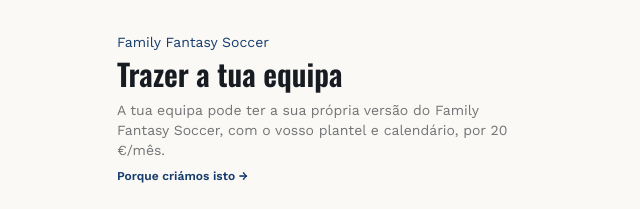
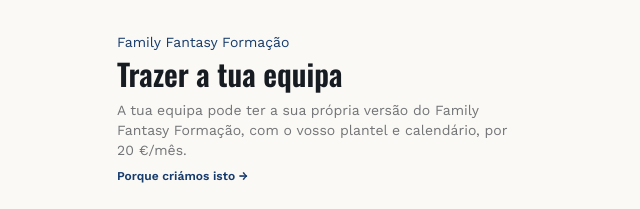
Before and after one commit to ipedronmartins-hue/Family-fantasy-football, a Next.js app: page /registar-equipa in a window 1280 px wide. Shown: the top 209 px of the page, without its empty margins (319-959 px from the left). Built offline with nearby package versions, Linux system fonts and the light colour scheme.

Commit message:
Renomear Family Fantasy Soccer para Family Fantasy Formacao em toda a app

```diff
--- a/app/[teamSlug]/page.tsx
+++ b/app/[teamSlug]/page.tsx
@@ -114,7 +114,7 @@
           Tu jogas na bancada.
         </h1>
         <p className="mt-3 text-sm text-white/80">
-          Bem-vindo ao Family Fantasy Soccer — a competição dos pais do {team.clubName} {team.teamName}.
+          Bem-vindo ao Family Fantasy Formação — a competição dos pais do {team.clubName} {team.teamName}.
           Escolhe os teus 11, o teu capitão, e tenta antecipar o que vai acontecer dentro das
           quatro linhas em cada jornada.
         </p>
@@ -233,7 +233,7 @@
               Mais do que um jogo
             </h2>
             <p className="mb-3 text-sm text-ink/70">
-              O Family Fantasy Soccer foi criado para aproximar os pais da equipa — mas tem
+              O Family Fantasy Formação foi criado para aproximar os pais da equipa — mas tem
               também um segundo objetivo: ajudar a nossa equipa. Pedimos a quem quiser
               participar um contributo de <strong>3 a 5 € por mês / família</strong>, que ajuda a
               suportar despesas do dia a dia, como:
--- a/app/[teamSlug]/plantel/page.tsx
+++ b/app/[teamSlug]/plantel/page.tsx
@@ -25,7 +25,7 @@
         </p>
         <h1 className="mt-1 font-display text-3xl font-semibold">Plantel</h1>
         <p className="mt-2 text-sm text-white/80">
-          {roster.length} atletas convocáveis para o Family Fantasy Soccer.
+          {roster.length} atletas convocáveis para o Family Fantasy Formação.
         </p>
       </header>
 
--- a/app/layout.tsx
+++ b/app/layout.tsx
@@ -19,13 +19,13 @@
 });
 
 export const metadata: Metadata = {
-  title: "Family Fantasy Soccer",
+  title: "Family Fantasy Formação",
   description: "O Fantasy Football privado dos pais.",
   manifest: "/manifest.webmanifest",
   appleWebApp: {
     capable: true,
     statusBarStyle: "default",
-    title: "Family Fantasy Soccer",
+    title: "Family Fantasy Formação",
   },
   icons: {
     icon: [
--- a/app/login/page.tsx
+++ b/app/login/page.tsx
@@ -70,7 +70,7 @@
 
   return (
     <div className="mx-auto flex w-full max-w-md flex-1 flex-col justify-center px-5 pb-20">
-      <p className="text-sm text-blue">Family Fantasy Soccer</p>
+      <p className="text-sm text-blue">Family Fantasy Formação</p>
       <h1 className="mt-1 font-display text-3xl font-semibold text-ink">Entrar</h1>
       <p className="mt-2 text-sm text-ink/60">
         Sem palavra-passe — enviamos-te um código de acesso por email.
--- a/app/manifest.ts
+++ b/app/manifest.ts
@@ -2,8 +2,8 @@
 
 export default function manifest(): MetadataRoute.Manifest {
   return {
-    name: "Family Fantasy Soccer",
-    short_name: "FFSoccer",
+    name: "Family Fantasy Formação",
+    short_name: "FFFormação",
     description: "O Fantasy Football privado dos pais.",
     start_url: "/",
     scope: "/",
--- a/app/page.tsx
+++ b/app/page.tsx
@@ -15,7 +15,7 @@
 
   return (
     <div className="mx-auto flex w-full max-w-md flex-1 flex-col px-5 pb-10 pt-8">
-      <p className="text-sm text-blue">Family Fantasy Soccer</p>
+      <p className="text-sm text-blue">Family Fantasy Formação</p>
       <h1 className="mt-1 font-display text-3xl font-semibold text-ink">
         Porque criámos esta plataforma
       </h1>
--- a/app/registar-equipa/page.tsx
+++ b/app/registar-equipa/page.tsx
@@ -38,10 +38,10 @@
 
   return (
     <div className="mx-auto flex w-full max-w-md flex-1 flex-col px-5 pb-20 pt-8">
-      <p className="text-sm text-blue">Family Fantasy Soccer</p>
+      <p className="text-sm text-blue">Family Fantasy Formação</p>
       <h1 className="mt-1 font-display text-3xl font-semibold text-ink">Trazer a tua equipa</h1>
       <p className="mt-2 text-sm text-ink/60">
-        A tua equipa pode ter a sua própria versão do Family Fantasy Soccer, com o vosso
+        A tua equipa pode ter a sua própria versão do Family Fantasy Formação, com o vosso
         plantel e calendário, por 20 €/mês.
       </p>
       <a href="/" className="mt-2 inline-block text-xs font-semibold text-blue">
```
